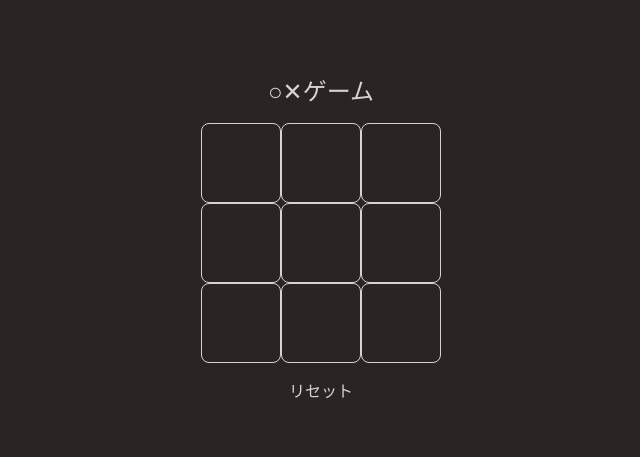
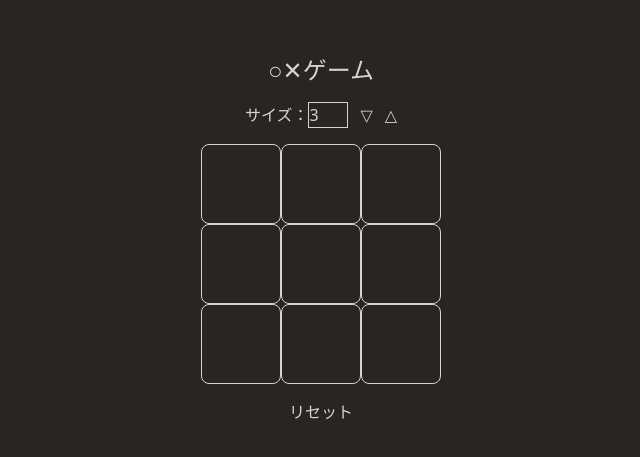
Before and after one commit to akiogitgit/round-robin-game, a React (Vite) app: page / in a window 1280 px wide. Shown: the part 161-618 px from the top of the page, without its empty margins (319-959 px from the left). Built offline with nearby package versions, Linux system fonts and the light colour scheme.

Commit message:
feat: フィールドの大きさを変えられるように

```diff
--- a/src/App.tsx
+++ b/src/App.tsx
@@ -1,19 +1,44 @@
+import { useState } from "react";
 import { Board } from "./Board";
 import { useRoundRobinGame } from "./useRoundRobinGame";
 
 export default function App() {
-  const { fields, onClickField, currentField, winner, reset } = useRoundRobinGame();
+  const [fieldSize, setFieldSize] = useState(3);
 
   return (
     <div className="flex flex-col bg-stone-800 flex-1 min-h-100vh text-stone-300 w-100vw justify-center items-center">
       <h1 className="text-2xl">○✕ゲーム</h1>
 
+      <div className="flex mt-4 gap-3 items-center justify-center">
+        <label>
+          サイズ：
+          <input
+            type="number"
+            value={fieldSize}
+            onChange={(e) => setFieldSize(Number(e.target.value))}
+            min={0}
+            className="border bg-stone-800 border-stone-300 w-10"
+          />
+        </label>
+        <button onClick={() => setFieldSize((s) => s - 1)}>▽</button>
+        <button onClick={() => setFieldSize((s) => s + 1)}>△</button>
+      </div>
+
+      {fieldSize > 0 && <GameBoard fieldSize={fieldSize} key={fieldSize} />}
+    </div>
+  );
+}
+
+function GameBoard({ fieldSize }: { fieldSize: number }) {
+  const { fields, onClickField, currentField, winner, reset } = useRoundRobinGame(fieldSize);
+
+  return (
+    <div className="flex flex-col justify-center items-center">
       <div className="mt-4">
         <Board fields={fields} onClickField={onClickField} currentField={currentField} winner={winner} />
       </div>
 
       {winner && <p className="mt-4 text-2xl">{winner}の勝ち</p>}
-
       <button className="mt-4" onClick={reset}>
         リセット
       </button>
--- a/src/useRoundRobinGame.ts
+++ b/src/useRoundRobinGame.ts
@@ -1,15 +1,12 @@
 import { useCallback, useState } from "react";
-import { Tuple2D } from "./types";
 import { checkAllElementsEqual } from "./checkAllElementsEqual";
 
-const FIELD_SIZE = 3;
+type Field = null | "○" | "✕";
+export type Fields = Field[][];
 
-type Field = null | "○" | "✕";
-export type Fields = Tuple2D<Field, typeof FIELD_SIZE>;
-
-export const useRoundRobinGame = () => {
+export const useRoundRobinGame = (fieldSize: number) => {
   const [fields, setFields] = useState<Fields>(
-    [...Array(FIELD_SIZE)].map(() => [...Array(FIELD_SIZE)].map(() => null)) as Fields
+    [...Array(fieldSize)].map(() => [...Array(fieldSize)].map(() => null)) as Fields
   );
   const [player, setPlayer] = useState<"○" | "✕">("✕");
   const [winner, setWinner] = useState<null | "○" | "✕">(null);
@@ -31,7 +28,7 @@ export const useRoundRobinGame = () => {
 
   const judgeWinner = useCallback(() => {
     // 縦の判定
-    for (let i = 0; i < 3; i++) {
+    for (let i = 0; i < fieldSize; i++) {
       // 対象の要素を配列で取得
       const targetFields = fields.map((v) => v.filter((_, i2) => i === i2)).flat();
       const firstTargetField = fields[0][i];
@@ -42,7 +39,7 @@ export const useRoundRobinGame = () => {
     }
 
     // 横の判定
-    for (let i = 0; i < 3; i++) {
+    for (let i = 0; i < fieldSize; i++) {
       const targetFields = fields.map((v, i1) => v.filter(() => i === i1)).flat();
       const firstTargetField = fields[i][0];
 
@@ -67,7 +64,7 @@ export const useRoundRobinGame = () => {
     if (firstTargetField2 && checkAllElementsEqual(targetFields2)) {
       setWinner(firstTargetField2);
     }
-  }, [fields]);
+  }, [fieldSize, fields]);
 
   const onClickField = useCallback(
     (x: number, y: number) => {
@@ -86,10 +83,10 @@ export const useRoundRobinGame = () => {
   );
 
   const reset = useCallback(() => {
-    setFields([...Array(FIELD_SIZE)].map(() => [...Array(FIELD_SIZE)].map(() => null)) as Fields);
+    setFields([...Array(fieldSize)].map(() => [...Array(fieldSize)].map(() => null)) as Fields);
     setPlayer("✕");
     setWinner(null);
-  }, []);
+  }, [fieldSize]);
 
   return { fields, onClickField, currentField, winner, reset };
 };
```
